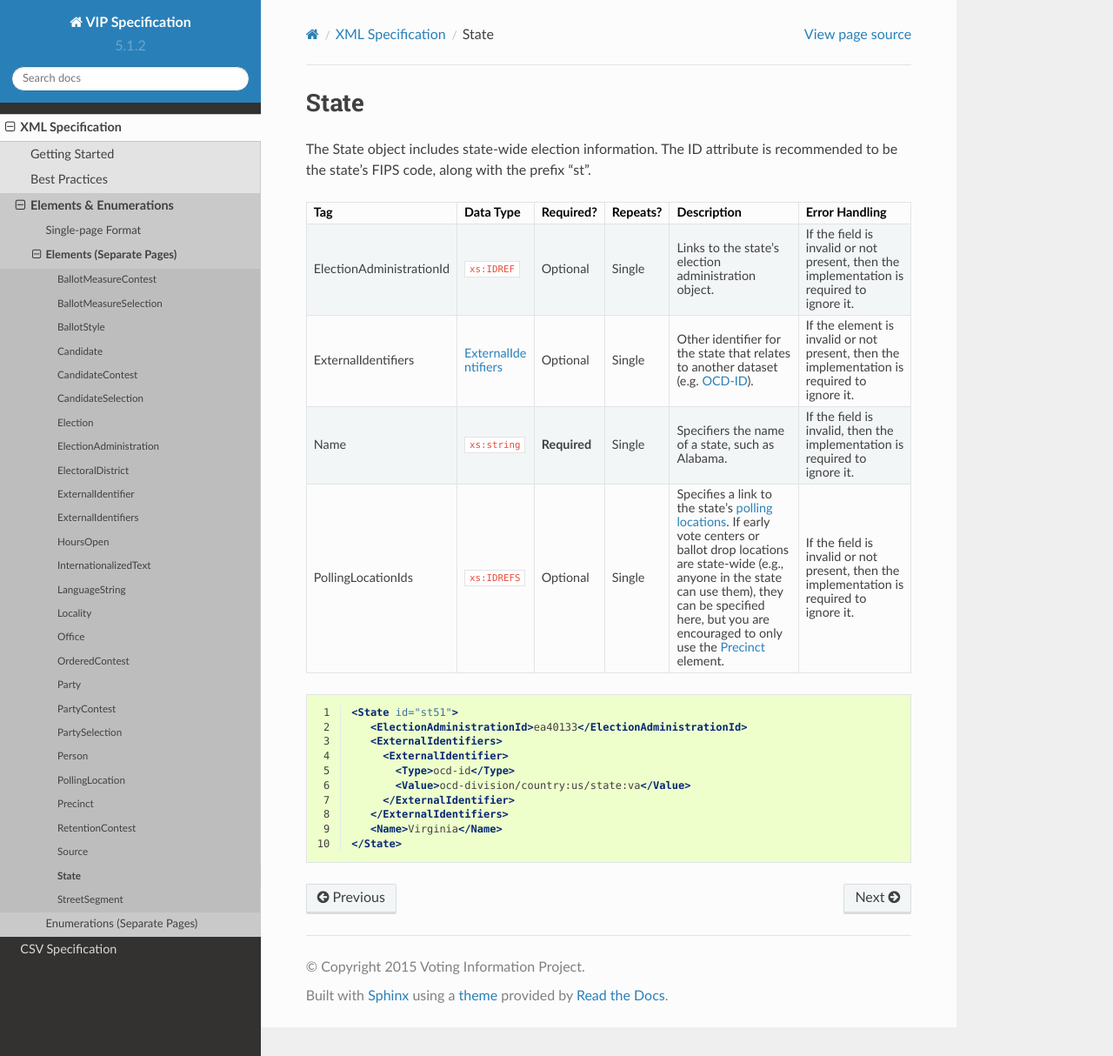
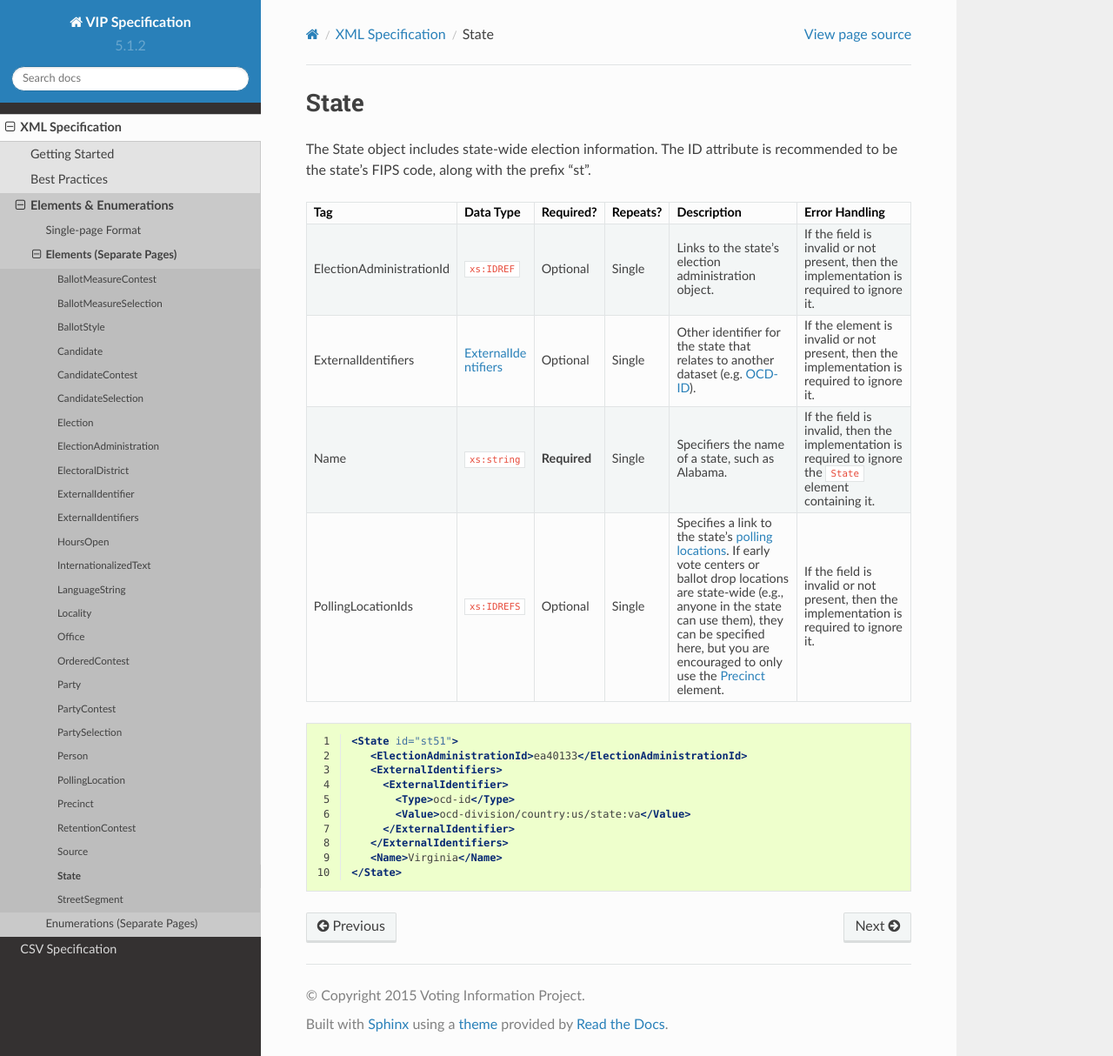
Before and after one commit to votinginfoproject/vip-specification, a Sphinx documentation site: the page built from docs/built_rst/xml/elements/state.rst, in a window 1280 px wide and 1214 px high. Shown: the whole window at 87% size. Built offline with Sphinx 7.4.7 and the Read the Docs theme 2.0.0, drawn with Linux system fonts in a browser that asks for light colours.

Commit message:
RST update to State; required fields use standard error language

```diff
--- a/docs/built_rst/csv/elements/state.rst
+++ b/docs/built_rst/csv/elements/state.rst
@@ -20,7 +20,8 @@ recommended to be the state's FIPS code, along with the prefix "st".
 |                            |                                       |              |              | `OCD-ID`_).                              | required to ignore it.                   |
 +----------------------------+---------------------------------------+--------------+--------------+------------------------------------------+------------------------------------------+
 | name                       | ``xs:string``                         | **Required** | Single       | Specifiers the name of a state, such as  | If the field is invalid, then the        |
-|                            |                                       |              |              | Alabama.                                 | implementation is required to ignore it. |
+|                            |                                       |              |              | Alabama.                                 | implementation is required to ignore the |
+|                            |                                       |              |              |                                          | ``State`` element containing it.         |
 +----------------------------+---------------------------------------+--------------+--------------+------------------------------------------+------------------------------------------+
 | polling_location_ids       | ``xs:IDREFS``                         | Optional     | Single       | Specifies a link to the state's          | If the field is invalid or not present,  |
 |                            |                                       |              |              | :ref:`polling locations                  | then the implementation is required to   |
--- a/docs/built_rst/csv/single_page.rst
+++ b/docs/built_rst/csv/single_page.rst
@@ -35,7 +35,8 @@ recommended to be the state's FIPS code, along with the prefix "st".
 |                            |                                        |              |              | `OCD-ID`_).                              | required to ignore it.                   |
 +----------------------------+----------------------------------------+--------------+--------------+------------------------------------------+------------------------------------------+
 | name                       | ``xs:string``                          | **Required** | Single       | Specifiers the name of a state, such as  | If the field is invalid, then the        |
-|                            |                                        |              |              | Alabama.                                 | implementation is required to ignore it. |
+|                            |                                        |              |              | Alabama.                                 | implementation is required to ignore the |
+|                            |                                        |              |              |                                          | ``State`` element containing it.         |
 +----------------------------+----------------------------------------+--------------+--------------+------------------------------------------+------------------------------------------+
 | polling_location_ids       | ``xs:IDREFS``                          | Optional     | Single       | Specifies a link to the state's          | If the field is invalid or not present,  |
 |                            |                                        |              |              | :ref:`polling locations                  | then the implementation is required to   |
--- a/docs/built_rst/tables/elements/state.rst
+++ b/docs/built_rst/tables/elements/state.rst
@@ -12,7 +12,8 @@
 |                          |                                       |              |              | `OCD-ID`_).                              | required to ignore it.                   |
 +--------------------------+---------------------------------------+--------------+--------------+------------------------------------------+------------------------------------------+
 | Name                     | ``xs:string``                         | **Required** | Single       | Specifiers the name of a state, such as  | If the field is invalid, then the        |
-|                          |                                       |              |              | Alabama.                                 | implementation is required to ignore it. |
+|                          |                                       |              |              | Alabama.                                 | implementation is required to ignore the |
+|                          |                                       |              |              |                                          | ``State`` element containing it.         |
 +--------------------------+---------------------------------------+--------------+--------------+------------------------------------------+------------------------------------------+
 | PollingLocationIds       | ``xs:IDREFS``                         | Optional     | Single       | Specifies a link to the state's          | If the field is invalid or not present,  |
 |                          |                                       |              |              | :ref:`polling locations                  | then the implementation is required to   |
--- a/docs/built_rst/xml/elements/state.rst
+++ b/docs/built_rst/xml/elements/state.rst
@@ -20,7 +20,8 @@ recommended to be the state's FIPS code, along with the prefix "st".
 |                          |                                       |              |              | `OCD-ID`_).                              | required to ignore it.                   |
 +--------------------------+---------------------------------------+--------------+--------------+------------------------------------------+------------------------------------------+
 | Name                     | ``xs:string``                         | **Required** | Single       | Specifiers the name of a state, such as  | If the field is invalid, then the        |
-|                          |                                       |              |              | Alabama.                                 | implementation is required to ignore it. |
+|                          |                                       |              |              | Alabama.                                 | implementation is required to ignore the |
+|                          |                                       |              |              |                                          | ``State`` element containing it.         |
 +--------------------------+---------------------------------------+--------------+--------------+------------------------------------------+------------------------------------------+
 | PollingLocationIds       | ``xs:IDREFS``                         | Optional     | Single       | Specifies a link to the state's          | If the field is invalid or not present,  |
 |                          |                                       |              |              | :ref:`polling locations                  | then the implementation is required to   |
--- a/docs/built_rst/xml/single_page.rst
+++ b/docs/built_rst/xml/single_page.rst
@@ -35,7 +35,8 @@ recommended to be the state's FIPS code, along with the prefix "st".
 |                          |                                        |              |              | `OCD-ID`_).                              | required to ignore it.                   |
 +--------------------------+----------------------------------------+--------------+--------------+------------------------------------------+------------------------------------------+
 | Name                     | ``xs:string``                          | **Required** | Single       | Specifiers the name of a state, such as  | If the field is invalid, then the        |
-|                          |                                        |              |              | Alabama.                                 | implementation is required to ignore it. |
+|                          |                                        |              |              | Alabama.                                 | implementation is required to ignore the |
+|                          |                                        |              |              |                                          | ``State`` element containing it.         |
 +--------------------------+----------------------------------------+--------------+--------------+------------------------------------------+------------------------------------------+
 | PollingLocationIds       | ``xs:IDREFS``                          | Optional     | Single       | Specifies a link to the state's          | If the field is invalid or not present,  |
 |                          |                                        |              |              | :ref:`polling locations                  | then the implementation is required to   |
```
